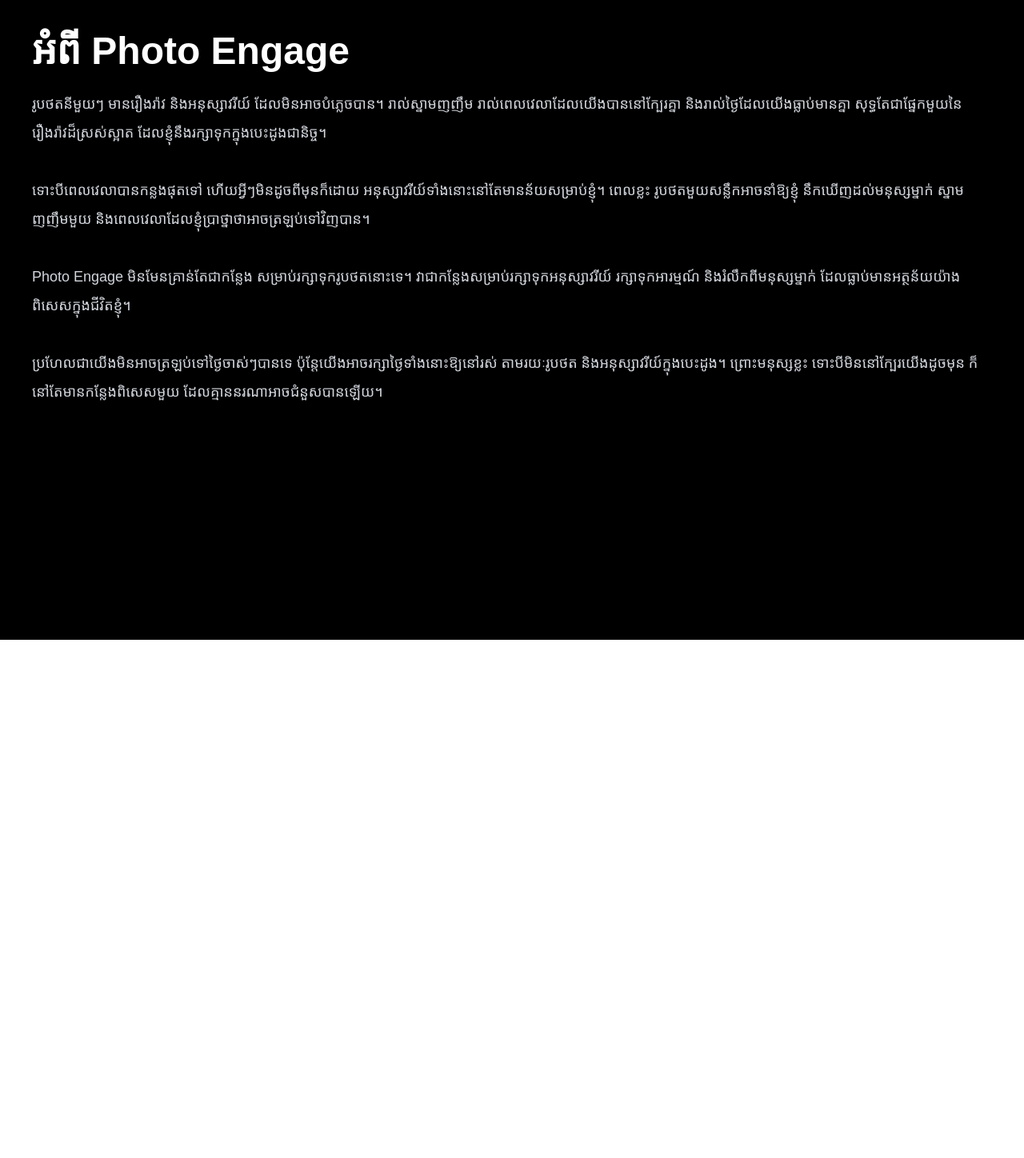
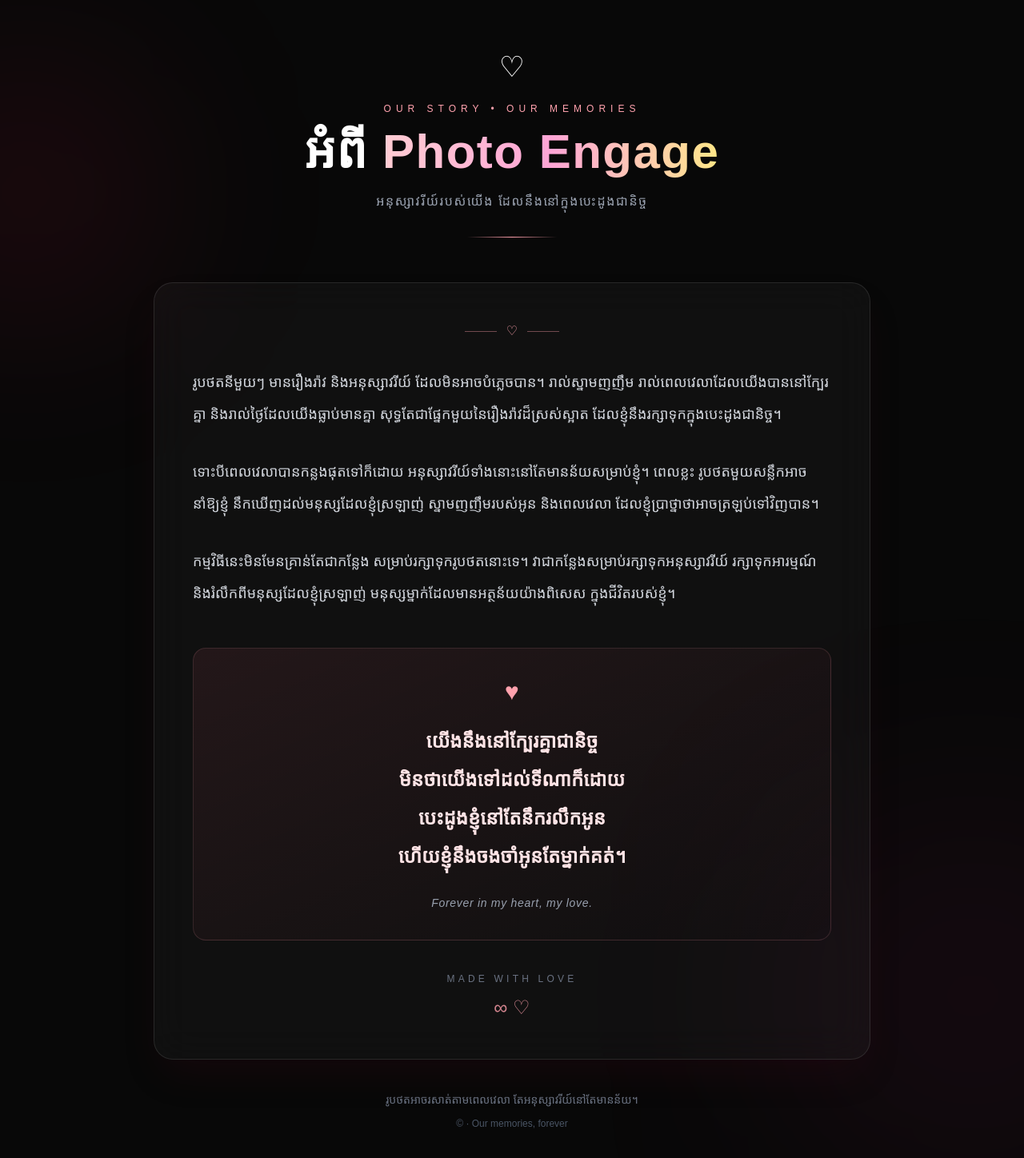
Before and after one commit to kachheangveng7-dot/veng-photo, a Next.js app: page /about in a window 1280 px wide. Shown: the top 1448 px of the page at 80% size. Before the commit the page ends 800 px from the top, so only its background shows below. Built offline with nearby package versions, Linux system fonts and the light colour scheme.

Commit message:
Update website

```diff
--- a/app/about/page.tsx
+++ b/app/about/page.tsx
@@ -1,44 +1,117 @@
 export default function AboutPage() {
   return (
-    <main className="min-h-screen bg-black text-white p-10">
-      <h1 className="text-5xl font-bold mb-6">
-        អំពី Photo Engage
+    <main className="relative min-h-screen overflow-hidden bg-[#080808] px-5 py-16 text-white sm:px-10">
+
+      {/* Background glow */}
+      <div className="pointer-events-none absolute -left-32 top-20 h-80 w-80 rounded-full bg-rose-500/10 blur-[120px]" />
+      <div className="pointer-events-none absolute -right-32 bottom-10 h-96 w-96 rounded-full bg-pink-500/10 blur-[140px]" />
+
+      <div className="relative mx-auto max-w-4xl">
+
+        {/* Header */}
+        <header className="mb-14 text-center">
+          <div className="mb-6 text-4xl">♡</div>
+
+          <p className="mb-4 text-xs uppercase tracking-[0.5em] text-rose-300">
+            OUR STORY • OUR MEMORIES
+          </p>
+
+          <h1 className="mb-5 text-4xl font-bold tracking-wide sm:text-6xl">
+            អំពី{" "}
+            <span className="bg-gradient-to-r from-rose-200 via-pink-300 to-amber-200 bg-clip-text text-transparent">
+              Photo Engage
+            </span>
           </h1>
 
-      <p className="text-gray-300 text-lg leading-9">
+          <p className="text-sm tracking-widest text-gray-400 sm:text-base">
+            អនុស្សាវរីយ៍របស់យើង ដែលនឹងនៅក្នុងបេះដូងជានិច្ច
+          </p>
+
+          <div className="mx-auto mt-8 h-px w-28 bg-gradient-to-r from-transparent via-rose-300 to-transparent" />
+        </header>
+
+        {/* Memory card */}
+        <section className="rounded-3xl border border-white/10 bg-white/[0.035] p-7 shadow-2xl shadow-rose-950/20 backdrop-blur-xl sm:p-12">
+
+          <div className="mb-8 flex items-center justify-center gap-3">
+            <span className="h-px w-10 bg-rose-300/40" />
+            <span className="text-rose-300">♡</span>
+            <span className="h-px w-10 bg-rose-300/40" />
+          </div>
+
+          <div className="space-y-8 text-base leading-9 text-gray-300 sm:text-lg sm:leading-10">
+
+            <p>
               រូបថតនីមួយៗ មានរឿងរ៉ាវ និងអនុស្សាវរីយ៍
               ដែលមិនអាចបំភ្លេចបាន។ រាល់ស្នាមញញឹម
               រាល់ពេលវេលាដែលយើងបាននៅក្បែរគ្នា
               និងរាល់ថ្ងៃដែលយើងធ្លាប់មានគ្នា
               សុទ្ធតែជាផ្នែកមួយនៃរឿងរ៉ាវដ៏ស្រស់ស្អាត
               ដែលខ្ញុំនឹងរក្សាទុកក្នុងបេះដូងជានិច្ច។
+            </p>
 
-        <br /><br />
-
-        ទោះបីពេលវេលាបានកន្លងផុតទៅ
-        ហើយអ្វីៗមិនដូចពីមុនក៏ដោយ
+            <p>
+              ទោះបីពេលវេលាបានកន្លងផុតទៅក៏ដោយ
               អនុស្សាវរីយ៍ទាំងនោះនៅតែមានន័យសម្រាប់ខ្ញុំ។
               ពេលខ្លះ រូបថតមួយសន្លឹកអាចនាំឱ្យខ្ញុំ
-        នឹកឃើញដល់មនុស្សម្នាក់ ស្នាមញញឹមមួយ
-        និងពេលវេលាដែលខ្ញុំប្រាថ្នាថាអាចត្រឡប់ទៅវិញបាន។
+              នឹកឃើញដល់មនុស្សដែលខ្ញុំស្រឡាញ់
+              ស្នាមញញឹមរបស់អូន និងពេលវេលា
+              ដែលខ្ញុំប្រាថ្នាថាអាចត្រឡប់ទៅវិញបាន។
+            </p>
 
-        <br /><br />
-
-        Photo Engage មិនមែនគ្រាន់តែជាកន្លែង
+            <p>
+              កម្មវិធីនេះមិនមែនគ្រាន់តែជាកន្លែង
               សម្រាប់រក្សាទុករូបថតនោះទេ។
               វាជាកន្លែងសម្រាប់រក្សាទុកអនុស្សាវរីយ៍
-        រក្សាទុកអារម្មណ៍ និងរំលឹកពីមនុស្សម្នាក់
-        ដែលធ្លាប់មានអត្ថន័យយ៉ាងពិសេសក្នុងជីវិតខ្ញុំ។
+              រក្សាទុកអារម្មណ៍ និងរំលឹកពីមនុស្សដែលខ្ញុំស្រឡាញ់
+              មនុស្សម្នាក់ដែលមានអត្ថន័យយ៉ាងពិសេស
+              ក្នុងជីវិតរបស់ខ្ញុំ។
+            </p>
 
-        <br /><br />
+          </div>
 
-        ប្រហែលជាយើងមិនអាចត្រឡប់ទៅថ្ងៃចាស់ៗបានទេ
-        ប៉ុន្តែយើងអាចរក្សាថ្ងៃទាំងនោះឱ្យនៅរស់
-        តាមរយៈរូបថត និងអនុស្សាវរីយ៍ក្នុងបេះដូង។
-        ព្រោះមនុស្សខ្លះ ទោះបីមិននៅក្បែរយើងដូចមុន
-        ក៏នៅតែមានកន្លែងពិសេសមួយ
-        ដែលគ្មាននរណាអាចជំនួសបានឡើយ។
+          {/* Final love message */}
+          <div className="mt-12 rounded-2xl border border-rose-300/15 bg-gradient-to-br from-rose-400/[0.08] to-transparent px-5 py-9 text-center sm:px-8">
+
+            <div className="mb-5 text-3xl text-rose-300">
+              ♥
+            </div>
+
+            <p className="text-xl font-semibold leading-10 text-rose-100 sm:text-2xl sm:leading-[3rem]">
+              យើងនឹងនៅក្បែរគ្នាជានិច្ច
+              <br />
+              មិនថាយើងទៅដល់ទីណាក៏ដោយ
+              <br />
+              បេះដូងខ្ញុំនៅតែនឹករលឹកអូន
+              <br />
+              ហើយខ្ញុំនឹងចងចាំអូនតែម្នាក់គត់។
             </p>
+
+            <p className="mt-6 text-sm italic tracking-wider text-gray-400">
+              Forever in my heart, my love.
+            </p>
+          </div>
+
+          <div className="mt-10 text-center">
+            <p className="text-xs tracking-[0.35em] text-gray-500">
+              MADE WITH LOVE
+            </p>
+            <p className="mt-3 text-2xl text-rose-300/80">∞ ♡</p>
+          </div>
+
+        </section>
+
+        {/* Footer */}
+        <footer className="mt-10 text-center">
+          <p className="text-sm text-gray-500">
+            រូបថតអាចរសាត់តាមពេលវេលា តែអនុស្សាវរីយ៍នៅតែមានន័យ។
+          </p>
+          <p className="mt-3 text-xs text-gray-600">
+            © · Our memories, forever
+          </p>
+        </footer>
+
+      </div>
     </main>
   );
 }
```
Lines whose indentation alone changed are shown as unchanged.
